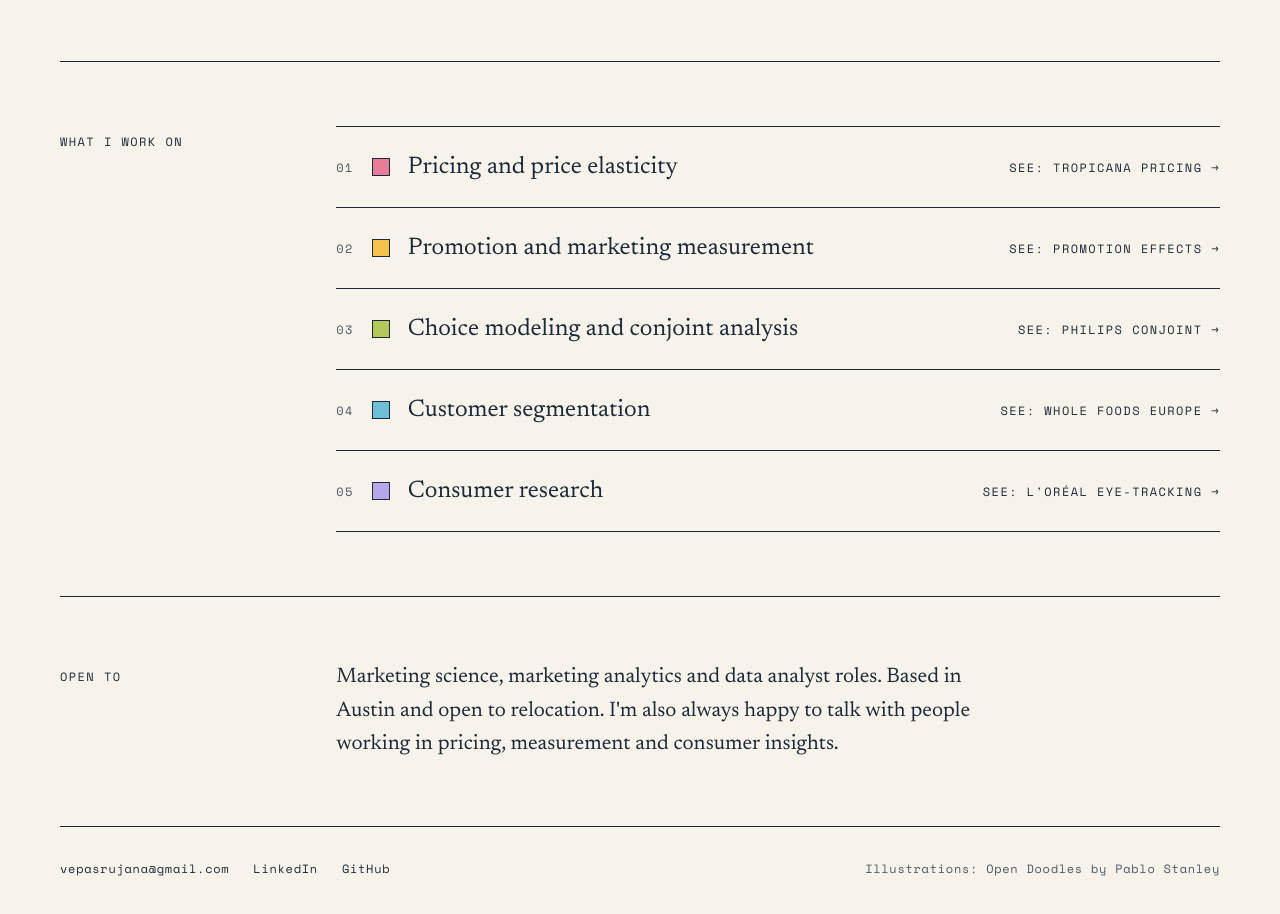
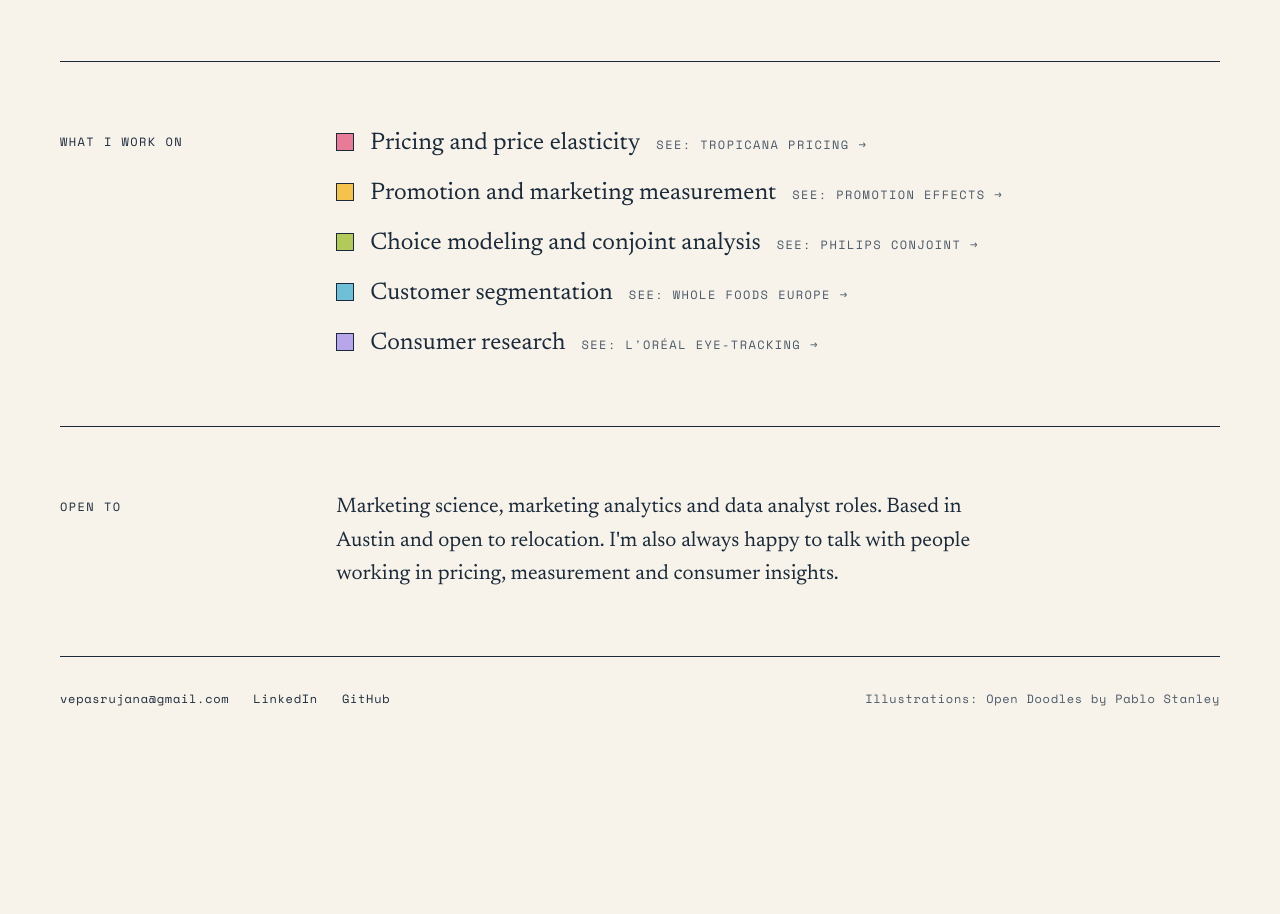
Before and after one commit to vepasrujana/vepasrujana.github.io, a plain HTML site: page index.html in a window 1280 px wide. Shown: the part 1429-2343 px from the top of the page. After the commit the page ends 2190 px from the top, so only its background shows below. Drawn offline with nearby package versions, Linux system fonts and the light colour scheme.

Commit message:
Add files via upload

```diff
--- a/index.html
+++ b/index.html
@@ -10,7 +10,7 @@
 <meta property="og:type" content="website">
 <link rel="icon" href="favicon.svg" type="image/svg+xml">
 <link rel="preconnect" href="https://fonts.googleapis.com"><link rel="preconnect" href="https://fonts.gstatic.com" crossorigin><link href="https://fonts.googleapis.com/css2?family=Newsreader:ital,opsz,wght@0,6..72,300;0,6..72,400;0,6..72,500;1,6..72,400&family=Space+Mono:wght@400;700&display=swap" rel="stylesheet">
-<link rel="stylesheet" href="style.css">
+<link rel="stylesheet" href="style.css?v=de831cf9">
 <script src="analytics.js"></script>
 </head>
 <body>
@@ -67,11 +67,11 @@
 <h2 class="label row-label">What I work on</h2>
 <div class="row-body">
 <ol class="focus-list">
-<li><span class="label num">01</span><span class="sw k-a1" aria-hidden="true"></span><span class="focus-name">Pricing and price elasticity</span><a class="label focus-link" href="tropicana-pricing">See: Tropicana pricing →</a></li>
-<li><span class="label num">02</span><span class="sw k-a3" aria-hidden="true"></span><span class="focus-name">Promotion and marketing measurement</span><a class="label focus-link" href="promotion-effects">See: Promotion effects →</a></li>
-<li><span class="label num">03</span><span class="sw k-s1" aria-hidden="true"></span><span class="focus-name">Choice modeling and conjoint analysis</span><a class="label focus-link" href="philips-coffee-maker">See: Philips conjoint →</a></li>
-<li><span class="label num">04</span><span class="sw k-a2" aria-hidden="true"></span><span class="focus-name">Customer segmentation</span><a class="label focus-link" href="whole-foods-europe">See: Whole Foods Europe →</a></li>
-<li><span class="label num">05</span><span class="sw k-s2" aria-hidden="true"></span><span class="focus-name">Consumer research</span><a class="label focus-link" href="loreal-print-ads">See: L'Oréal eye-tracking →</a></li>
+<li><span class="sw k-a1" aria-hidden="true"></span><span class="focus-text"><span class="focus-name">Pricing and price elasticity</span><a class="label focus-link" href="tropicana-pricing">See: Tropicana pricing →</a></span></li>
+<li><span class="sw k-a3" aria-hidden="true"></span><span class="focus-text"><span class="focus-name">Promotion and marketing measurement</span><a class="label focus-link" href="promotion-effects">See: Promotion effects →</a></span></li>
+<li><span class="sw k-s1" aria-hidden="true"></span><span class="focus-text"><span class="focus-name">Choice modeling and conjoint analysis</span><a class="label focus-link" href="philips-coffee-maker">See: Philips conjoint →</a></span></li>
+<li><span class="sw k-a2" aria-hidden="true"></span><span class="focus-text"><span class="focus-name">Customer segmentation</span><a class="label focus-link" href="whole-foods-europe">See: Whole Foods Europe →</a></span></li>
+<li><span class="sw k-s2" aria-hidden="true"></span><span class="focus-text"><span class="focus-name">Consumer research</span><a class="label focus-link" href="loreal-print-ads">See: L'Oréal eye-tracking →</a></span></li>
 </ol>
 </div>
 </section>
--- a/style.css
+++ b/style.css
@@ -86,11 +86,13 @@ a.hl:hover { background-image: linear-gradient(var(--hl), var(--hl)); }
 .now-text { flex: 999 1 320px; margin: 0; padding: 22px 24px; font-size: 19px; line-height: 1.6; border-left: 1px solid var(--ink); }
 .cells { display: grid; border-top: 1px solid var(--ink); border-left: 1px solid var(--ink); }
 .cells > * { border-right: 1px solid var(--ink); border-bottom: 1px solid var(--ink); }
-.focus-list { list-style: none; margin: 0; padding: 0; border-top: 1px solid var(--ink); }
-.focus-list li { display: flex; flex-wrap: wrap; align-items: center; gap: 10px 18px; padding: 18px 0; border-bottom: 1px solid var(--ink); }
-.focus-list .num { color: var(--muted); }
-.focus-name { flex: 1 1 260px; font-size: 24px; line-height: 1.25; }
-.focus-link { display: inline-flex; align-items: center; min-height: 44px; text-decoration: none; }
+.focus-list { list-style: none; margin: 0; padding: 0; display: flex; flex-direction: column; gap: 14px; }
+.focus-list li { display: grid; grid-template-columns: 18px minmax(0, 1fr); column-gap: 16px; align-items: baseline; }
+.focus-list li .sw { position: relative; top: 2px; }
+.focus-text { display: flex; flex-wrap: wrap; align-items: baseline; column-gap: 16px; }
+.focus-name { font-size: 24px; line-height: 1.25; }
+.focus-link { color: var(--muted); }
+.focus-link { display: inline-flex; align-items: center; min-height: 36px; text-decoration: none; }
 .focus-link:hover { text-decoration: underline; text-decoration-color: var(--accent-1); text-decoration-thickness: 2px; text-underline-offset: 5px; }
 .sw { flex: 0 0 auto; width: 18px; height: 18px; border: 1px solid var(--ink); }
 
```
Also changed, not shown: loreal-print-ads.html (+1 -1 lines), philips-coffee-maker.html (+1 -1 lines), projects.html (+1 -1 lines), promotion-effects.html (+1 -1 lines), resume.html (+2 -2 lines), tropicana-pricing.html (+1 -1 lines), whole-foods-europe.html (+1 -1 lines).
